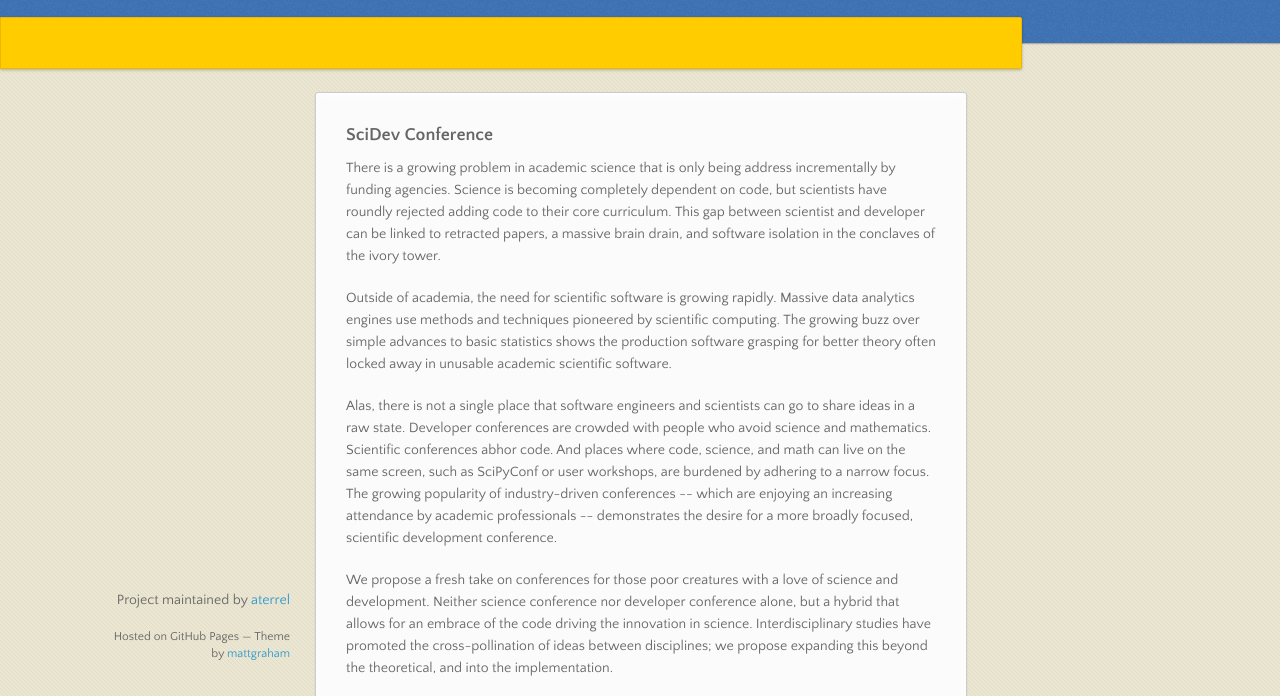
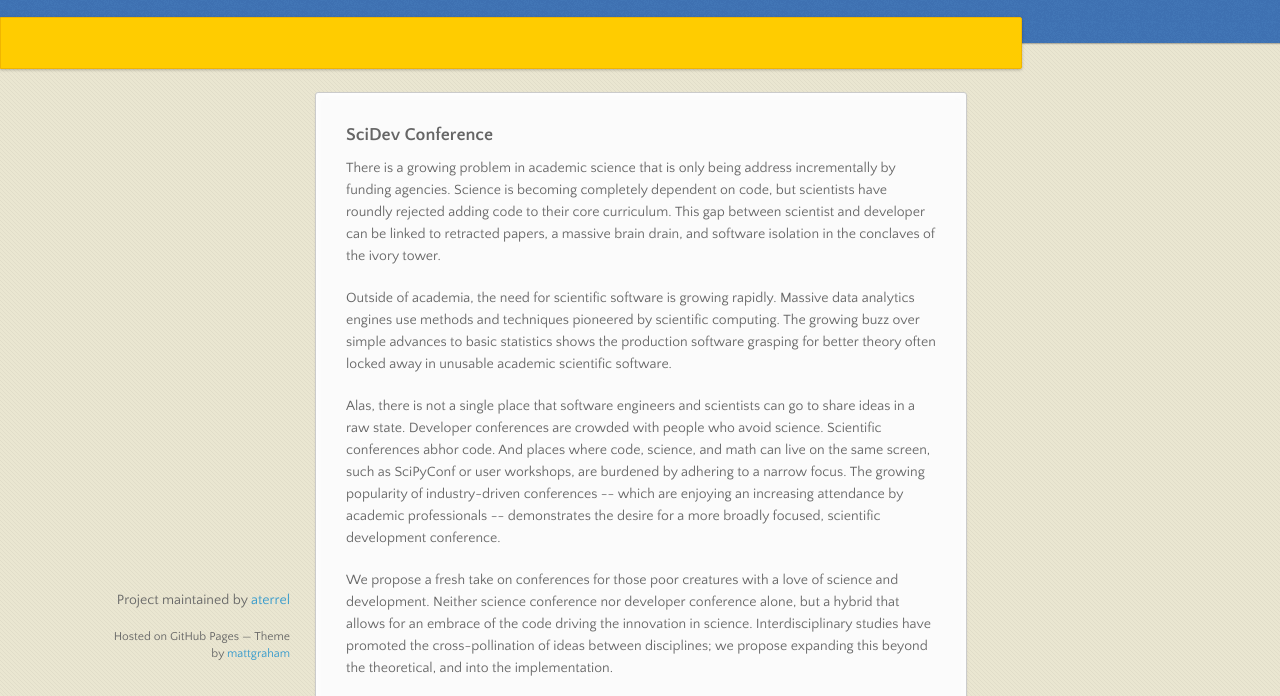
Before and after one commit to aterrel/scidev, a plain HTML site: page index.html in a window 1280 px wide. Shown: the part 98-794 px from the top of the page. Drawn offline with nearby package versions, Linux system fonts and the light colour scheme.

Commit message:
Update index.html

```diff
--- a/index.html
+++ b/index.html
@@ -49,7 +49,7 @@
 
 <p>Outside of academia, the need for scientific software is growing rapidly. Massive data analytics engines use methods and techniques pioneered by scientific computing. The growing buzz over simple advances to basic statistics shows the production software grasping for better theory often locked away in unusable academic scientific software.</p>
 
-<p>Alas, there is not a single place that software engineers and scientists can go to share ideas in a raw state. Developer conferences are crowded with people who avoid science and mathematics. Scientific conferences abhor code. And places where code, science, and math can live on the same screen, such as SciPyConf or user workshops, are burdened by adhering to a narrow focus. The growing popularity of industry-driven conferences -- which are enjoying an increasing attendance by academic professionals -- demonstrates the desire for a more broadly focused, scientific development conference.</p>
+<p>Alas, there is not a single place that software engineers and scientists can go to share ideas in a raw state. Developer conferences are crowded with people who avoid science. Scientific conferences abhor code. And places where code, science, and math can live on the same screen, such as SciPyConf or user workshops, are burdened by adhering to a narrow focus. The growing popularity of industry-driven conferences -- which are enjoying an increasing attendance by academic professionals -- demonstrates the desire for a more broadly focused, scientific development conference.</p>
 
 <p>We propose a fresh take on conferences for those poor creatures with a love of science and development. Neither science conference nor developer conference alone, but a hybrid that allows for an embrace of the code driving the innovation in science. Interdisciplinary studies have promoted the cross-pollination of ideas between disciplines; we propose expanding this beyond the theoretical, and into the implementation.</p>
        <h3><a name="acknowledgements" class="anchor" href="#acknowledgements"><span class="octicon octicon-link"></span></a>Acknowledgements</h3>
```
